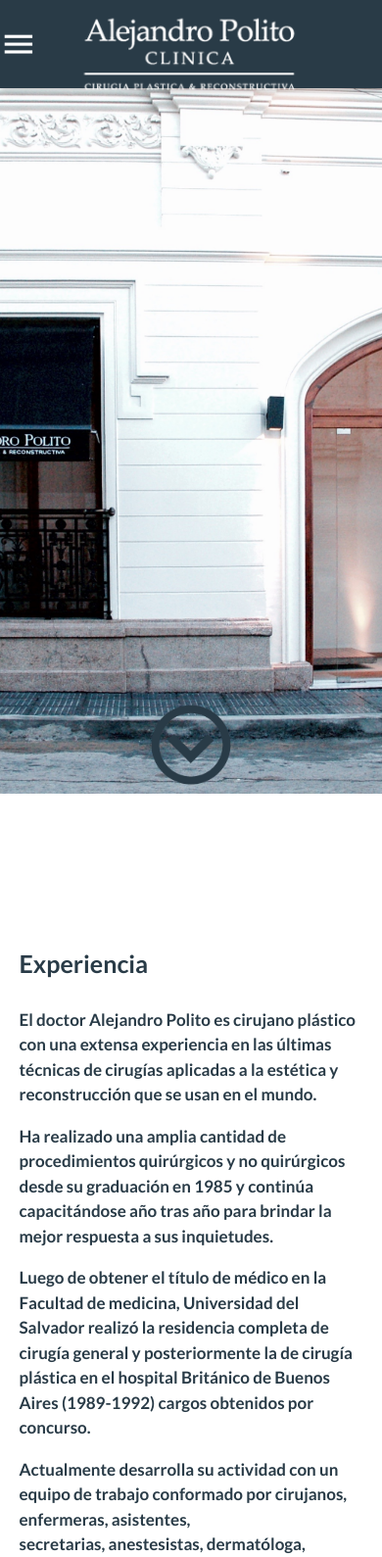
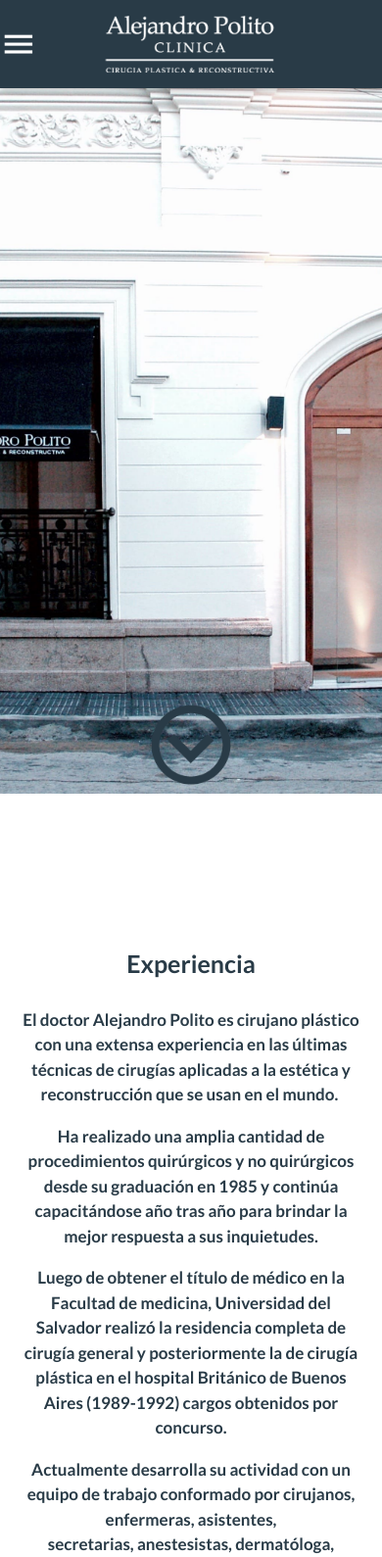
Before and after one commit to delfipolito/alejandro-web, a PHP site: page / in a window 390 px wide. Shown: the top 1589 px of the page at 98% size. Run offline with PHP 8.4, Linux system fonts and the light colour scheme.

Commit message:
compressing images and responsive sections

```diff
--- a/css/style.css
+++ b/css/style.css
@@ -24,7 +24,10 @@ section{
 .sanFrancisco{
   font-family: 'sanFrancisco';
 }
-
+ .noMargin{
+   margin: 0px;
+   width: 100%;
+ }
 .section{
 	height: 100%;
   width: 100%;
@@ -160,3 +163,15 @@ section{
   margin: 3px;
 
 }
+.brandImage{
+  height: 100px;
+}
+.seeMore{
+  margin-bottom: 0px;
+}
+
+@media (max-width: 767px) { /*Para monitores xs*/
+  .brandImage{height: 80px;}
+  .experienceCol{text-align: center;}
+  .seeMore{ margin-bottom: 20px;}
+}
--- a/home.html
+++ b/home.html
@@ -20,7 +20,7 @@
 		<nav>
 	    <div class="nav-wrapper">
 	      <a href="#!" class="brand-logo">
-	      	<img  class="navLogo" style="height:100px;"src="images/logo.png"/>
+	      	<img  class="navLogo brandImage" src="images/logo.png"/>
 	      </a>
 	      <a href="#" data-activates="mobile-demo" class="button-collapse"><i class="material-icons">menu</i></a>
 	      <ul class="right hide-on-med-and-down">
@@ -50,13 +50,13 @@
 	  <section id="abautMe">
 	  	<div class="container">
 	  		<div class="row">
-	  			<div class="col s12 m6">
+	  			<div class="col s12 m6 experienceCol">
 	  				<p class="title">Experiencia</p>
 	  				<p class="subtitle">El doctor Alejandro Polito es cirujano plástico con una extensa experiencia en las últimas técnicas de cirugías aplicadas a la estética y reconstrucción que se usan en el mundo. </p>
 	  				<p class="subtitle">Ha realizado una amplia cantidad de procedimientos quirúrgicos y no quirúrgicos desde su graduación en 1985 y continúa capacitándose año tras año para brindar la mejor respuesta a sus inquietudes.</p>
 	  				<p class="subtitle">Luego de obtener el título de médico en la Facultad de medicina, Universidad del Salvador realizó la residencia completa de cirugía general y posteriormente la de cirugía plástica en el hospital Británico de Buenos Aires (1989-1992) cargos obtenidos por concurso.</p>
 	  				<p class="subtitle">Actualmente desarrolla su actividad con un equipo de trabajo conformado por cirujanos, enfermeras, asistentes, secretarias, anestesistas, dermatóloga, cosmetóloga; todos comprometidos con la excelencia, entendiendo que cada paciente es único y la atención debe ser personalizada.</p>
-						<a class="waves-effect waves-light btn modal-trigger" href="#modal1">VER MÁS</a>
+						<a class="waves-effect waves-light btn modal-trigger seeMore" href="#modal1">VER MÁS</a>
 					</div>
 	  			<div class="col s12 m6" >
 	  				<img src="./images/cv2.png"  style="width:100%;">
@@ -78,14 +78,14 @@
 	  <section id="2" class="intersection">
 	  </section>
 	  <section id="aesthetic">
-	  	<div class="conatiner">
+	  	<div class="container noMargin">
 	  		<div class="row centered titleRow">
 		  		<div class="col m4 offset-m4 s12 ">
 		  			<p class="superTitles titleCol centered center-align">CIRUGÍA ESTETICA</p>
 		  		</div>
 		  	</div>
 		  	<div class="row parigraphRow valign-wrapper">
-		  		<div class="col m4 s12 offset-m0 valign">
+		  		<div class="col m4 s12 offset-m0 valign hide-on-small-only">
 		  			<img class="hide-on-small-only" src="./images/rejuvenecimiento.gif"  style="width:100%;">
 		  		</div>
 		  		<div class="col m8 s12 offset-m0 valign">
@@ -103,12 +103,12 @@
 		  			<p class="subtitle">La cirugía de parpados es un procedimiento para extraer la grasa y el exceso de piel de los parpados superiores e inferiores. Corrige la caída de los parpados superiores y las bolsas que nos hacen parecer mayores de lo que somos.</p>
 		  			<p class="subtitle">Se realiza con anestesia local o combinada y normalmente no es necesario permanecer en el centro más de un par de horas después de la operación.</p>
 		  		</div>
-		  		<div class="col m4 s12 offset-m0 valign">
+		  		<div class="col m4 s12 offset-m0 valign hide-on-small-only">
 		  			<img  class="hide-on-small-only" src="./images/parpados.jpg"  style="width:100%;">
 		  		</div>
 		  	</div>
 		  	<div class="row parigraphRow valign-wrapper">
-		  		<div class="col m4 s12 offset-m0 valign">
+		  		<div class="col m4 s12 offset-m0 valign hide-on-small-only">
 		  			<img  class="hide-on-small-only" src="./images/nariz.jpg"  style="width:100%;">
 		  		</div>
 		  		<div class="col m8 s12 offset-m0 valign">
@@ -125,12 +125,12 @@
 		  			<p class="subtitle">La cirugía del oído externo o otoplastia se realiza para modificar forma, tamaño y posición de las orejas. Se puede realizar en pacientes adolescentes y/o adultos pero no cabe duda que adquiere mucha importancia en niños de 4 a 7 años de edad, victimas de la burla a la que muchas veces están expuestos.</p>
 		  			<p class="subtitle">La oreja se aborda por el surco posterior y se trabaja sobre el cartílago auricular. Es un procedimiento con baja incidencia de complicaciones y rápida recuperación.</p>
 		  		</div>
-		  		<div class="col m4 s12 offset-m0 valign">
+		  		<div class="col m4 s12 offset-m0 valign hide-on-small-only">
 		  			<img  class="hide-on-small-only" src="./images/orejas.jpg"  style="width:100%;">
 		  		</div>
 		  	</div>
 		  	<div class="row parigraphRow valign-wrapper">
-		  		<div class="col m4 s12 offset-m0 valign">
+		  		<div class="col m4 s12 offset-m0 valign hide-on-small-only">
 		  			<img  class="hide-on-small-only" src="./images/mamas.gif"  style="width:100%;">
 		  		</div>
 		  		<div class="col m8 s12 offset-m0 valign">
@@ -147,12 +147,12 @@
 		  			<p class="subtitle">La abdominoplastia o mini-abdominoplastia son procedimientos indicados para mejorar el contorno del cuerpo.</p>
 		  			<p class="subtitle">A través de esta técnica se remueve el exceso de piel y grasa del abdomen corrigiendo la flacidez abdominal. En muchas oportunidades se combina con liposucción.</p>
 		  		</div>
-		  		<div class="col m4 s12 offset-m0 valign">
+		  		<div class="col m4 s12 offset-m0 valign hide-on-small-only">
 		  			<img class="hide-on-small-only" src="./images/abdomen1.png"  style="width:100%;">
 		  		</div>
 		  	</div>
 		  	<div class="row parigraphRow valign-wrapper">
-		  		<div class="col m4 s12 offset-m0 valign">
+		  		<div class="col m4 s12 offset-m0 valign hide-on-small-only">
 		  			<img  class="hide-on-small-only" src="./images/lIpoescultura1.png"  style="width:100%;">
 		  		</div>
 		  		<div class="col m8 s12 offset-m0 valign">
@@ -175,7 +175,7 @@
 		  		</div>
 		  	</div>
 		  	<div class="row parigraphRow valign-wrapper">
-		  		<div class="col m4 s12 offset-m0 valign">
+		  		<div class="col m4 s12 offset-m0 valign hide-on-small-only">
 		  			<img class="hide-on-small-only" src="./images/reconstruccion_mamaria.jpg"  style="width:100%;">
 		  		</div>
 		  		<div class="col m8 s12 offset-m0 valign">
@@ -192,12 +192,12 @@
 		  			<p class="subtitle">La cirugía reconstructiva máxilofacial mejora la función y la estética de deformidades congénitas o causadas por accidentes, quemaduras y patologías en el territorio máxilofacial.</p>
 		  			<p class="subtitle">La utilización de nuevas técnicas y tecnologías ha permitido aumentar las posibilidades terapéuticas y mejorar ostensiblemente los resultados obtenidos.</p>
 		  		</div>
-		  		<div class="col m4 s12 offset-m0 valign">
+		  		<div class="col m4 s12 offset-m0 valign hide-on-small-only">
 		  			<img  class="hide-on-small-only" src="./images/maxilo.jpg"  style="width:100%;">
 		  		</div>
 		  	</div>
 		  	<div class="row parigraphRow valign-wrapper">
-		  		<div class="col m4 s12 offset-m0 valign">
+		  		<div class="col m4 s12 offset-m0 valign hide-on-small-only">
 		  			<img  class="hide-on-small-only" src="./images/cirugia_infantil.jpg"  style="width:100%;">
 		  		</div>
 		  		<div class="col m8 s12 offset-m0 valign">
@@ -214,12 +214,12 @@
 		  			<p class="subtitle">Hay que tener en cuenta que el momento de comenzar a pensar en la reparación, se encuentra inmediatamente después de que la quemadura ha tenido lugar.</p>
 		  			<p class="subtitle">Si el cirujano que trata la lesión aguda no es el responsable de la reconstrucción posterior, es preferible la consulta temprana al cirujano plástico para marcar la estrategia que se deberá seguir en la reparación.</p>
 		  		</div>
-		  		<div class="col m4 s12 offset-m0 valign">
+		  		<div class="col m4 s12 offset-m0 valign hide-on-small-only">
 		  			<img  class="hide-on-small-only" src="./images/quemados.jpg"  style="width:100%;">
 		  		</div>
 		  	</div>
 		  	<div class="row parigraphRow valign-wrapper">
-		  		<div class="col m4 s12 offset-m0 valign">
+		  		<div class="col m4 s12 offset-m0 valign hide-on-small-only">
 		  			<img  class="hide-on-small-only" src="./images/cicatriz.jpg"  style="width:100%;">
 		  		</div>
 		  		<div class="col m8 s12 offset-m0 valign">
@@ -236,7 +236,7 @@
 		  			<p class="subtitle">Una lesión en la piel potencialmente maligna debe extirparse completamente y ser estudiada por el Patólogo quien establece un diagnóstico.</p>
 		  			<p class="subtitle">El cirujano plástico además, debe reconstruir el defecto dejado por la resección, minimizando las secuelas estéticas y funcionales.</p>
 		  		</div>
-		  		<div class="col m4 s12 offset-m0 valign">
+		  		<div class="col m4 s12 offset-m0 valign hide-on-small-only">
 		  			<img class="hide-on-small-only" src="./images/lunar.jpg"  style="width:100%;">
 		  		</div>
 		  	</div>
@@ -252,7 +252,7 @@
 		  		</div>
 		  	</div>
 		  	<div class="row parigraphRow valign-wrapper">
-		  		<div class="col m4 s12 offset-m0 valign">
+		  		<div class="col m4 s12 offset-m0 valign hide-on-small-only">
 		  			<img class="hide-on-small-only" src="./images/botox.jpg"  style="width:100%;">
 		  		</div>
 		  		<div class="col m8 s12 offset-m0 valign">
@@ -269,12 +269,12 @@
 		  			<p class="subtitle">Para arrugas más profundas o surcos faciales (Ej.: Peribucales, surcos nasogenianos) se utilizan diferentes sustancias de relleno que son inyectadas o implantadas en la piel.</p>
 		  			<p class="subtitle">El material se elegirá de acuerdo al tipo de arruga a tratar, la zona y expectativas de durabilidad. Esos materiales también se usan para realzar los bordes de los labios o aumentar su volumen.</p>
 		  		</div>
-		  		<div class="col m4 s12 offset-m0 valign">
+		  		<div class="col m4 s12 offset-m0 valign hide-on-small-only">
 		  			<img  class="hide-on-small-only" src="./images/relleno_arrugas_faciales.jpg"  style="width:100%;">
 		  		</div>
 		  	</div>
 		  	<div class="row parigraphRow valign-wrapper">
-		  		<div class="col m4 s12 offset-m0 valign">
+		  		<div class="col m4 s12 offset-m0 valign hide-on-small-only">
 		  			<img  class="hide-on-small-only" src="./images/rejuv_facial.jpg"  style="width:100%;">
 		  		</div>
 		  		<div class="col m8 s12 offset-m0 valign">
@@ -292,12 +292,12 @@
 		  			<p class="subtitle">Tiene mucha utilidad en diferentes campos de la medicina. El plasma sanguíneo contiene plaquetas y éstas a su vez poseen unas proteínas llamadas factores de crecimiento.</p>
 		  			<p class="subtitle">Estos factores tienen la habilidad de generar tejidos donde se ubican. En medicina estética regeneran células nuevas, nuevos vasos sanguíneos, nuevos colágenos y nueva elastina, acelerando así el proceso de eliminación de las células más dañadas, sobre todo el proceso de rejuvenecimiento facial.</p>
 		  		</div>
-		  		<div class="col m4 s12 offset-m0 valign">
+		  		<div class="col m4 s12 offset-m0 valign hide-on-small-only">
 		  			<img  class="hide-on-small-only" src="./images/plasma_rico.jpg"  style="width:100%;">
 		  		</div>
 		  	</div>
 		  	<div class="row parigraphRow valign-wrapper">
-		  		<div class="col m4 s12 offset-m0 valign">
+		  		<div class="col m4 s12 offset-m0 valign hide-on-small-only">
 		  			<img  class="hide-on-small-only" src="./images/ipl.png"  style="width:100%;">
 		  		</div>
 		  		<div class="col m8 s12 offset-m0 valign">
@@ -314,12 +314,12 @@
 		  			<img class="hide-on-med-and-up" src="./images/radiofrecuencia.jpg"  style="width:100%;">
 		  			<p class="subtitle">Este sistema proporciona un estiramiento y tensado de la piel, mediante un dispositivo especial que permite reducir la flaccidez y recuperar el contorno facial.</p>
 		  		</div>
-		  		<div class="col m4 s12 offset-m0 valign">
+		  		<div class="col m4 s12 offset-m0 valign hide-on-small-only">
 		  			<img class="hide-on-small-only" src="./images/radiofrecuencia.jpg"  style="width:100%;">
 		  		</div>
 		  	</div>
 		  	<div class="row parigraphRow valign-wrapper">
-		  		<div class="col m4 s12 offset-m0 valign">
+		  		<div class="col m4 s12 offset-m0 valign hide-on-small-only">
 		  			<img  class="hide-on-small-only" src="./images/cosmiatria2.jpg"  style="width:100%;">
 		  		</div>
 		  		<div class="col m8 s12 offset-m0 valign">
```
Also changed, not shown: images/foto1.jpg, images/foto2.jpg, images/foto3.jpg, images/foto4.jpg, 3 other files.
